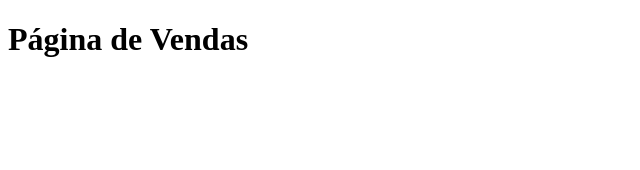
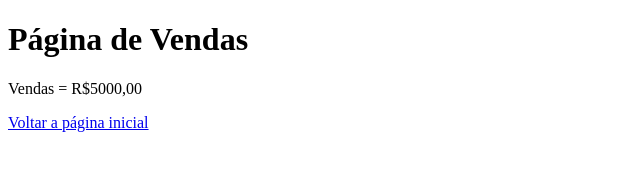
Before and after one commit to oFeKeTe/aulagithub, a plain HTML site: page vendas.html in a window 1280 px wide. Shown: the whole page, without its empty margins (0-640 px from the left). Drawn offline with Linux system fonts and the light colour scheme.

Commit message:
Acrescentado valor das vendas

```diff
--- a/vendas.html
+++ b/vendas.html
@@ -8,5 +8,8 @@
 </head>
 <body>
     <h1>Página de Vendas</h1>
+    <p>Vendas = R$5000,00</p>
+    <a href="index.html">Voltar a página inicial</a>
+
 </body>
 </html>
```
